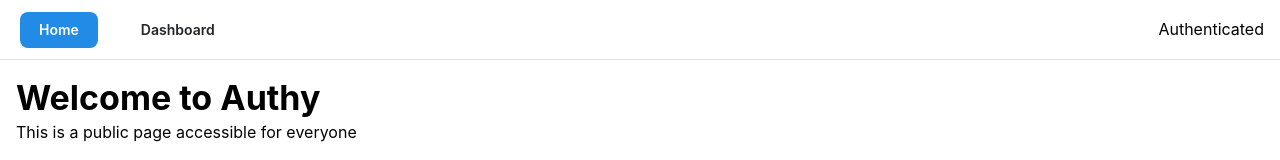
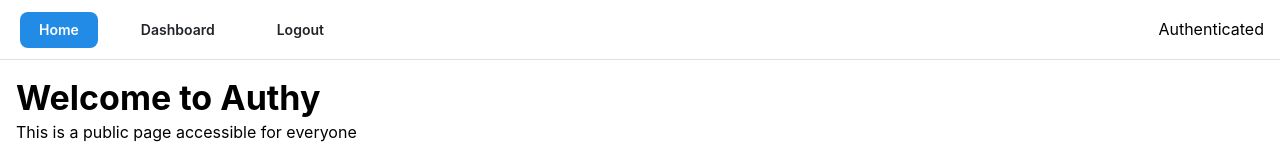
Before and after one commit to sadeqismailzadeh/authy, a Next.js app: page / in a window 1280 px wide. Shown: the top 160 px of the page. Built offline with nearby package versions, Linux system fonts and the light colour scheme; no server answers; sample sign-in values are in the browser's storage.

Commit message:
add dashboard layout, profile, and settings pages with authentication handling

```diff
--- a/app/dashboard/layout.tsx
+++ b/app/(protected)/dashboard/layout.tsx
@@ -3,9 +3,15 @@ import { Box, Divider, Flex, Grid, GridCol, Group, Stack } from '@mantine/core';
 import { auth } from '@/auth';
 import DashBoardLink from '@/components/dashboard-link';
 import NavLink from '@/components/nav-link';
+import { redirect } from 'next/navigation';
 
 export default async function DashboardLayout({ children }: { children: any }) {
   const session = await auth();
+
+  if (!session) {
+    redirect('/login');
+  }
+
   return (
     <>
       <Flex m="-md" style={{ minHeight: 'calc(100dvh - 150px)' }}>
--- a/components/header.tsx
+++ b/components/header.tsx
@@ -1,19 +1,40 @@
 import React from 'react';
 // import NavLink from 'next/link';
-import { Group, Text } from '@mantine/core';
-import { auth } from '@/auth';
+import { Button, Group, Text } from '@mantine/core';
+import { auth, signOut } from '@/auth';
 import NavLink from './nav-link';
 
 export default async function Header() {
   const session = await auth();
   return (
     <>
-      <Group justify="space-between"  w="100%" >
+      <Group justify="space-between" w="100%">
         <Group>
           <NavLink href="/">Home</NavLink>
           {session ? (
             <>
-              <NavLink href="/dashboard" matchpattern='dashboard'>Dashboard</NavLink>
+              <NavLink href="/dashboard" matchpattern="dashboard">
+                Dashboard
+              </NavLink>
+              <form
+                action={async () => {
+                  'use server';
+                  return await signOut();
+                }}
+              >
+                {/* <Button type="submit" component={NavLink}>Logout</Button> */}
+                <Button
+                  // component={Link}
+                  // href={href}
+                  variant='subtle'
+                  type="submit"
+                  color='gray'
+                  size="sm"
+                  m={4}
+                >
+                  Logout
+                </Button>
+              </form>
             </>
           ) : (
             <NavLink href="/login">Login</NavLink>
```
Also changed, not shown: app/home/page.tsx (added, +7 -0 lines), proxy.ts (+32 -1 lines), app/(protected)/dashboard/page.tsx (renamed from app/dashboard/page.tsx), app/(protected)/dashboard/profile/page.tsx (renamed from app/dashboard/profile/page.tsx), app/(protected)/dashboard/settings/page.tsx (renamed from app/dashboard/settings/page.tsx).
